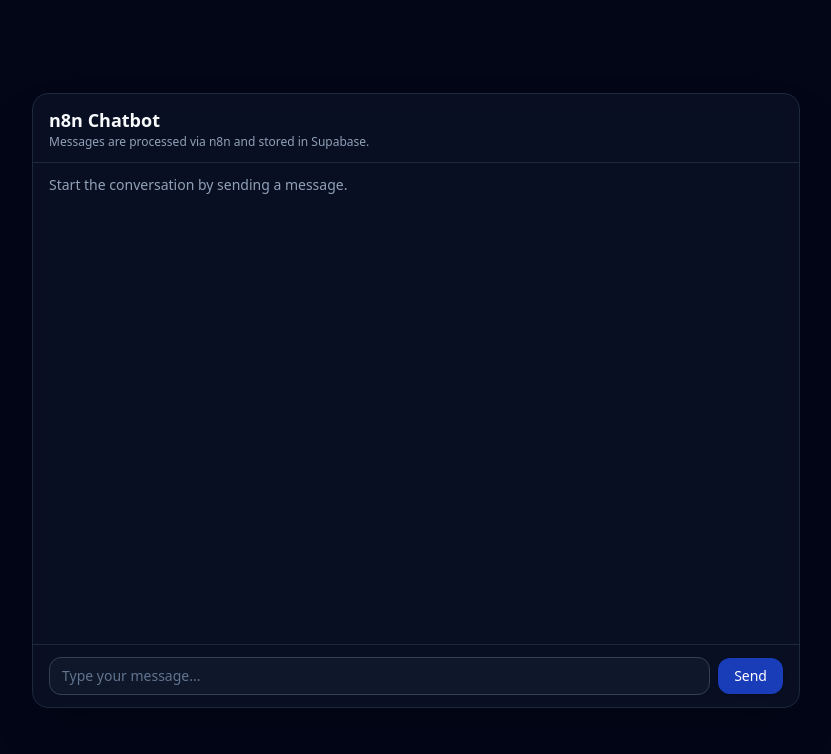
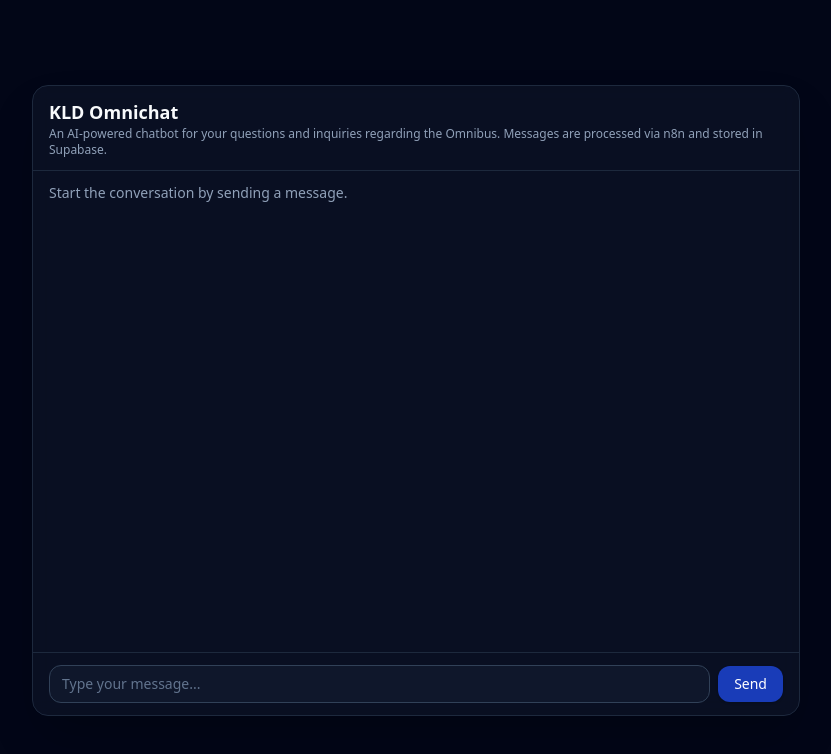
Before and after one commit to Niflheim-ai/chatbot-web, a Next.js app: page / in a window 1280 px wide. Shown: the top 754 px of the page, without its empty margins (224-1055 px from the left). Built offline with nearby package versions, Linux system fonts and the light colour scheme.

Commit message:
Beta v1.0

```diff
--- a/app/page.tsx
+++ b/app/page.tsx
@@ -81,9 +81,9 @@
     <main className="flex min-h-screen items-center justify-center px-4 py-8">
       <div className="w-full max-w-3xl rounded-2xl border border-slate-800 bg-slate-900/60 shadow-2xl backdrop-blur">
         <header className="border-b border-slate-800 px-4 py-3">
-          <h1 className="text-lg font-semibold">n8n Chatbot</h1>
+          <h1 className="text-lg font-semibold">KLD Omnichat</h1>
           <p className="text-xs text-slate-400">
-            Messages are processed via n8n and stored in Supabase.
+            An AI-powered chatbot for your questions and inquiries regarding the Omnibus. Messages are processed via n8n and stored in Supabase.
           </p>
         </header>
 
```
